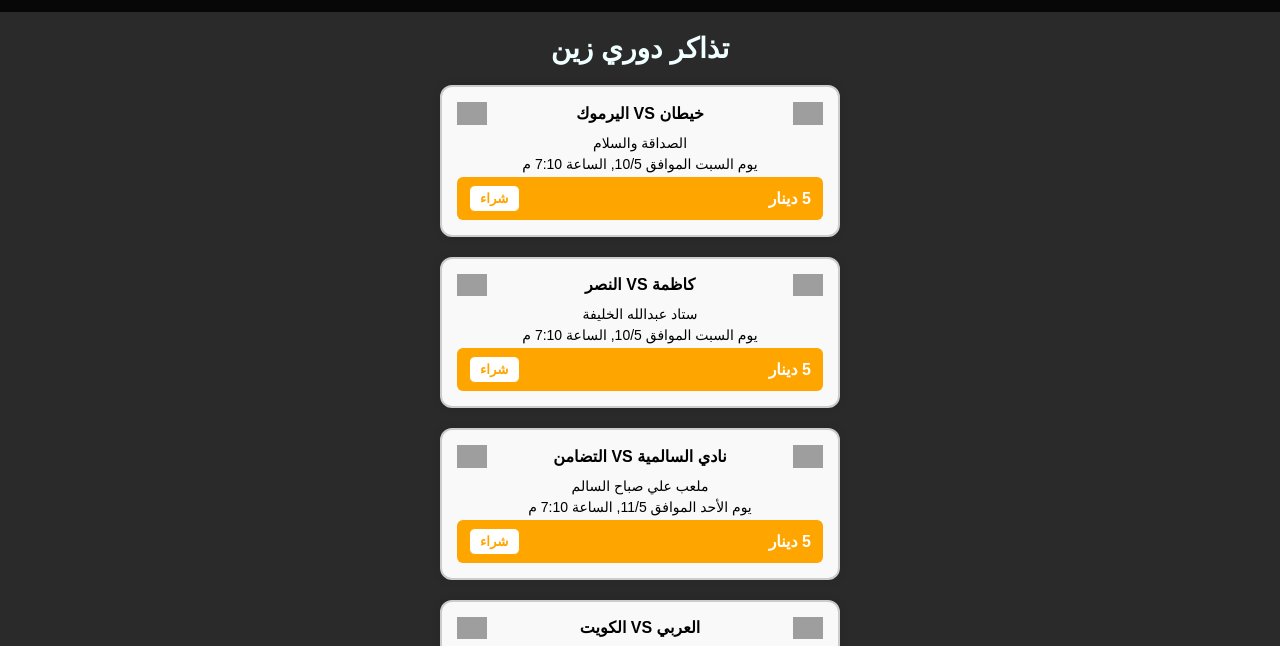
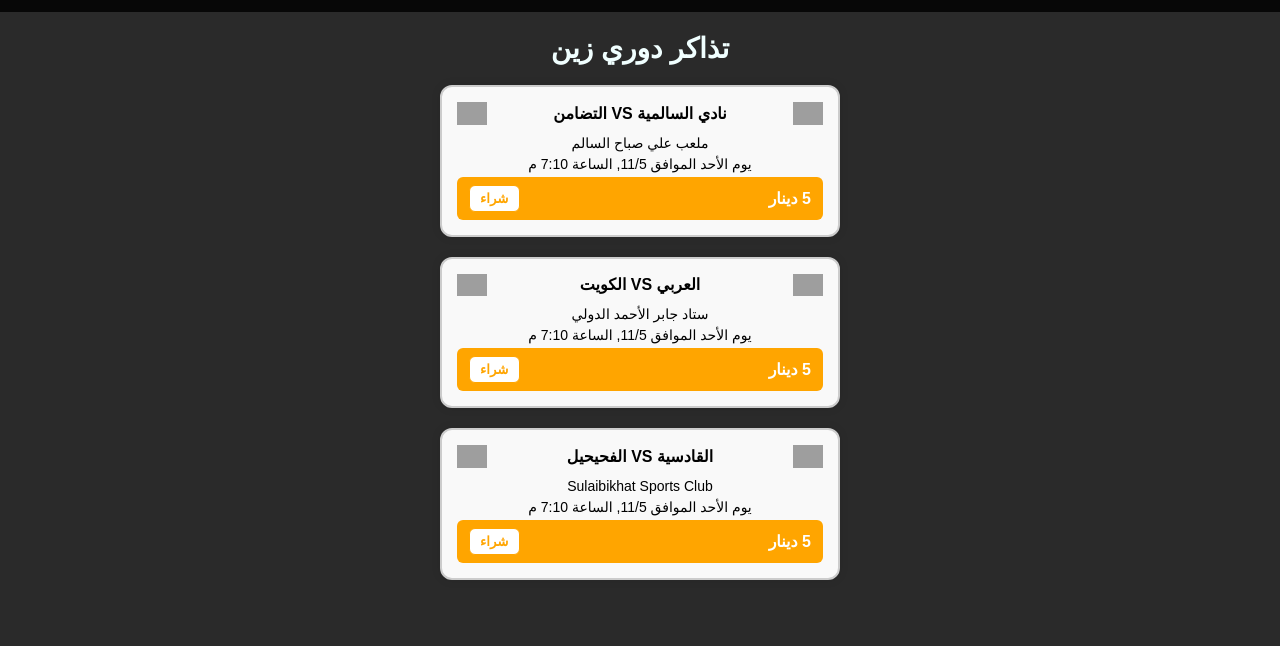
Before and after one commit to kuwait2025/kora, a plain HTML site: page korakuwait/index.html in a window 1280 px wide. Shown: the part 88-734 px from the top of the page. Drawn offline with Linux system fonts and the light colour scheme; grey boxes are pictures that could not be loaded.

Commit message:
Update index.html

```diff
--- a/korakuwait/index.html
+++ b/korakuwait/index.html
@@ -116,40 +116,12 @@
 
   <h1 id="text1">تذاكر دوري زين</h1>
 
-  <div class="ticket">
-    <div class="header">
-      <img src="https://encrypted-tbn0.gstatic.com/images?q=tbn:ANd9GcR0NO7jz9UVKzchngGqGIc8F6-771C51Ixeng&s" alt="الوحدة" width="30">
-      <div class="team-name">خيطان VS اليرموك</div>
-      <img src="https://pbs.twimg.com/profile_images/1072204145929715712/lGfgncfd_400x400.jpg" alt="الأخدود" width="30">
-    </div>
-
-    <div class="stadium">   الصداقة والسلام  </div>
-    <div class="time">    يوم السبت الموافق 10/5, الساعة 7:10 م </div>
-
-    <div class="price-bar">
-      <span>5 دينار</span>
-      <button class="buy-btn">شراء</button>
-    </div>
-  </div>
 
 
 
 
-  <div class="ticket">
-    <div class="header">
-      <img src="https://upload.wikimedia.org/wikipedia/ar/e/ec/Kazmasc.gif" alt="الوحدة" width="30">
-      <div class="team-name">كاظمة VS النصر</div>
-      <img src="https://upload.wikimedia.org/wikipedia/ar/thumb/6/62/NaserClub.png/250px-NaserClub.png" alt="الأخدود" width="30">
-    </div>
 
-    <div class="stadium">   ستاد عبدالله الخليفة   </div>
-    <div class="time">    يوم السبت الموافق 10/5, الساعة 7:10 م </div>
 
-    <div class="price-bar">
-      <span>5 دينار</span>
-      <button class="buy-btn">شراء</button>
-    </div>
-  </div>
 
   <div class="ticket">
     <div class="header">
```
